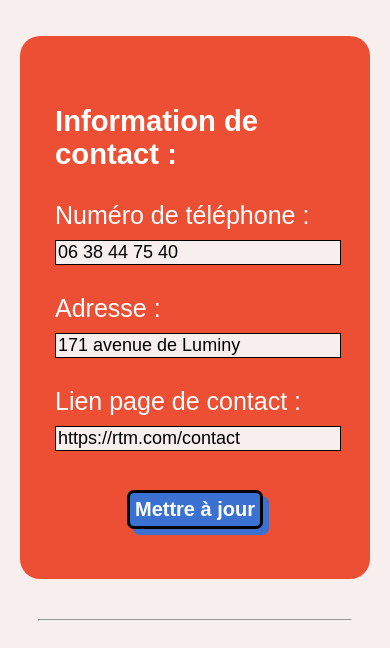
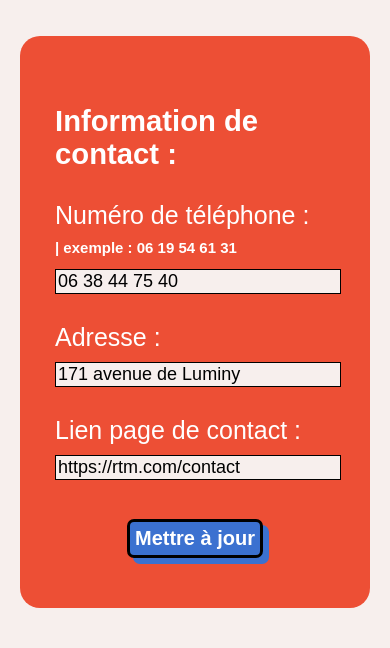
Before and after one commit to fabien-mrccc/univ-s4-web-project-transport_objet_perdu, a Flask app: page /ma-compagnie-de-transport in a window 390 px wide. Shown: the part 1536-2184 px from the top of the page. Run offline with Flask 3, Linux system fonts and the light colour scheme; a user stored in the database is signed in; data comes from the database, SQL or seed files in the repository; both versions use the stored data as it was after the commit.

Commit message:
add phone_number example format

```diff
--- a/app.py
+++ b/app.py
@@ -9,6 +9,7 @@ apiUrl = "https://geo.api.gouv.fr/departements"
 response = requests.get(apiUrl)
 
 departments = response.json()
+
 
 ########################
 #      GET ROUTES      #
--- a/static/style.css
+++ b/static/style.css
@@ -243,6 +243,11 @@ input, select {
     text-align: center;
 }
 
+.note {
+    font-weight: 600;
+    font-size: 15px;
+}
+
 /*########################
 #        RESPONSIVE      #
 ########################*/
--- a/templates/ma_compagnie_de_transport.html
+++ b/templates/ma_compagnie_de_transport.html
@@ -34,6 +34,7 @@
                         <div>
                             <h3>Information de contact :</h3>
                             <label for="phone_number">Numéro de téléphone :</label><br>
+                            <span class ="note"> | exemple : 06 19 54 61 31</span>
                             <input type="tel" id="phone_number" name="phone_number" value="{{phone_number}}" pattern="^0[1-9](?:\s\d\d){4}$"><br><br>
                             <label for="address">Adresse :</label><br>
                             <input type="text" id="address" name="address" value="{{address}}"><br><br>
```
Also changed, not shown: companies.sqlite.
